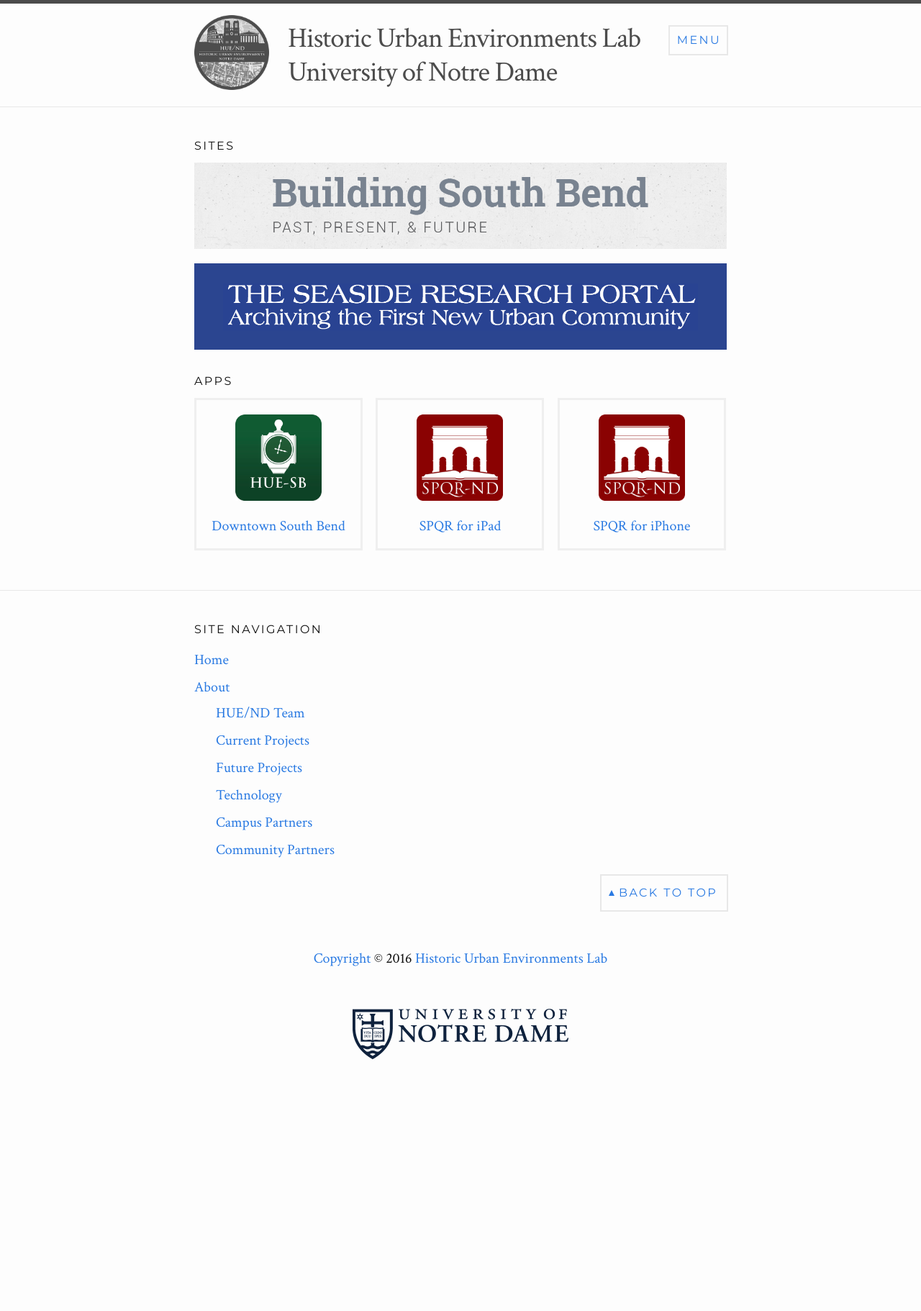
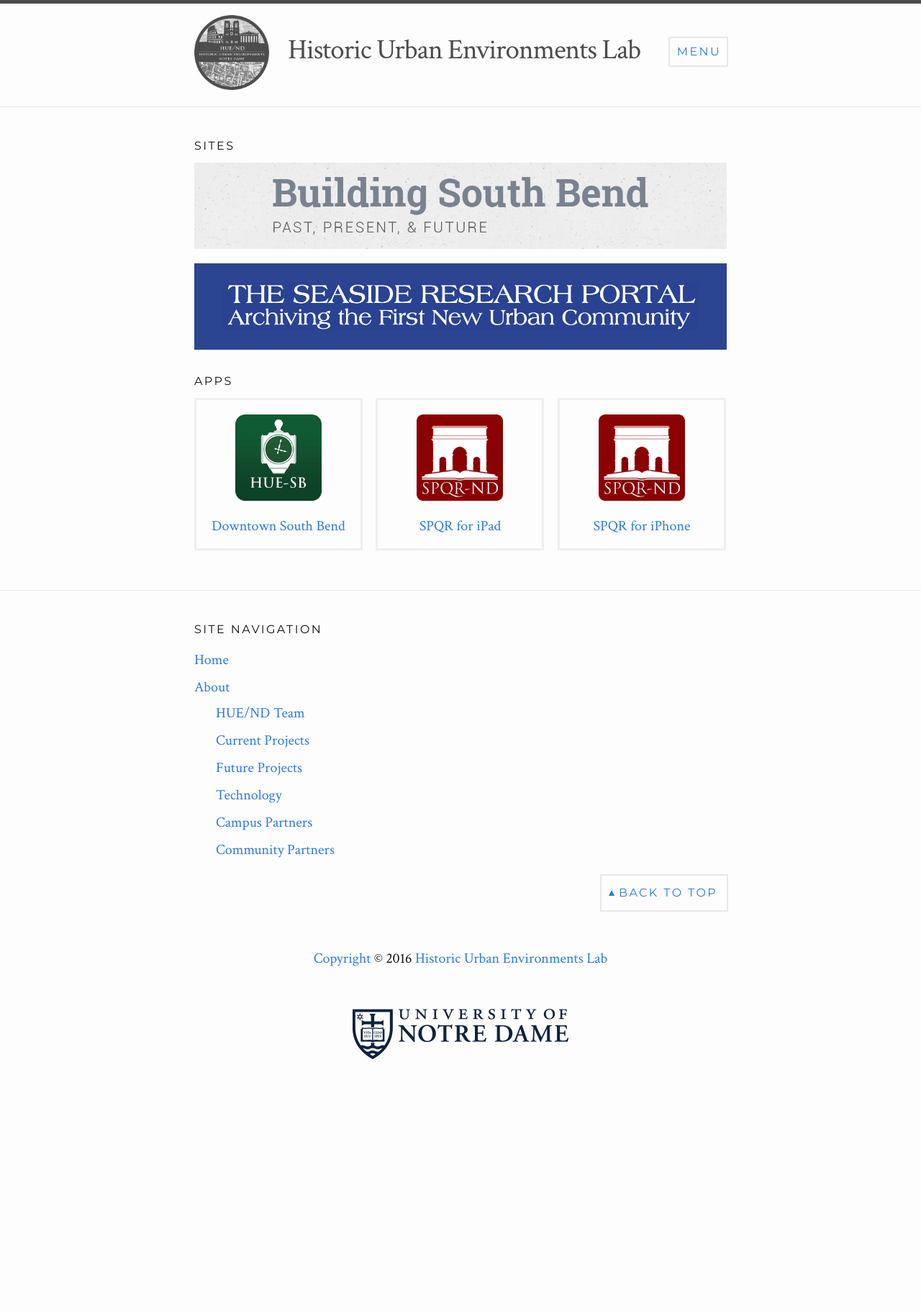
Before and after one commit to HUE-ND/HUE-ND.github.io, a Jekyll site: the page built from index.html, in a window 1280 px wide. Shown: the whole page at 72% size. Built offline with Jekyll 4.4.1, drawn with Linux system fonts in a browser that asks for light colours.

Commit message:
Removing "University of Notre Dame" from site title
In accordance with the university brand standards
https://onmessage.nd.edu/academic-branding/centers-institutes-and-programs/

```diff
--- a/_includes/header.html
+++ b/_includes/header.html
@@ -8,7 +8,6 @@
       </figure>
 
       <h1>Historic Urban Environments Lab</h1>
-      <h2>University of Notre Dame</h2>
     </a>
 
     <nav class="site-menu">
--- a/_sass/_layout.scss
+++ b/_sass/_layout.scss
@@ -44,10 +44,9 @@
     }
   }
 
-  h1,
-  h2 {
+  h1 {
     font-size: .7em;
-    line-height: 1.2;
+    line-height: 2;
     margin-bottom: 0;
   }
 }
@@ -64,8 +63,7 @@
       width: 4em;
     }
 
-    h1,
-    h2 {
+    h1 {
       font-size: 1.5em;
     }
   }
@@ -87,6 +85,18 @@
       outline: 2px solid $grey-color-dark;
       text-decoration: none;
     }
+  }
+}
+
+@media screen and (min-width: 46em) {
+  .site-menu {
+    padding-top: 4em;
+  }
+}
+
+@media screen and (min-width: 68em) {
+  .site-menu {
+    padding-top: 3em;
   }
 }
 
```
